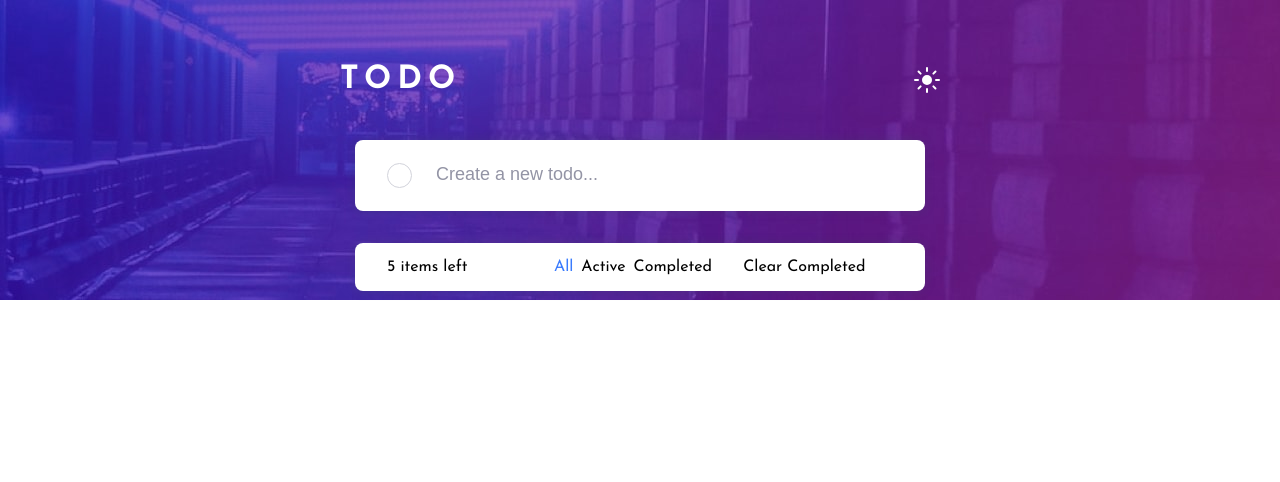
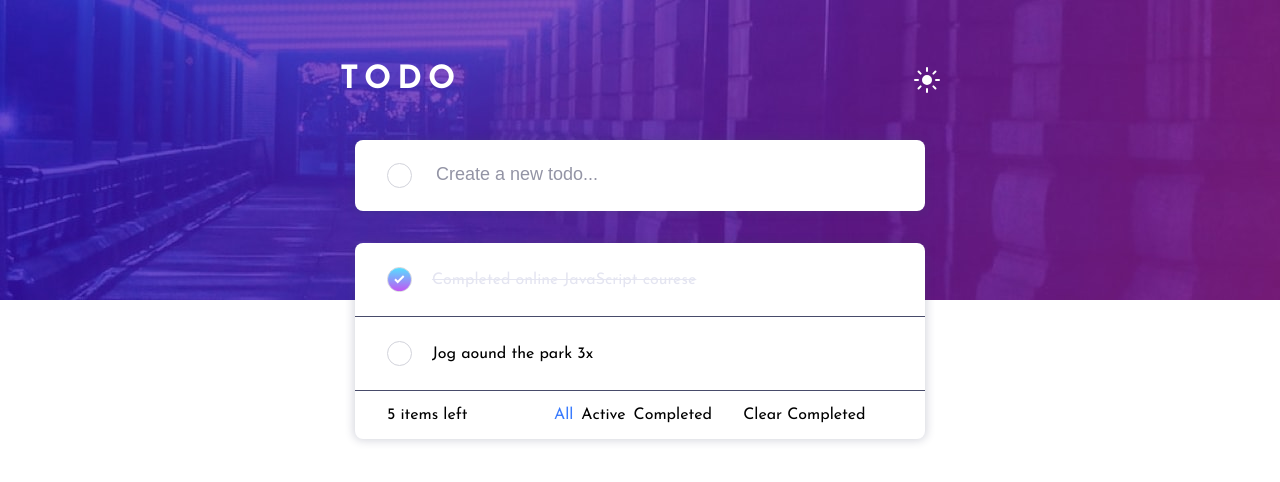
Before and after one commit to tanmaymspatel/todo-app, a React (Create React App) app: page / in a window 1280 px wide. Shown: the top 482 px of the page. Built offline with nearby package versions, Linux system fonts and the light colour scheme.

Commit message:
issue: problems in setting list

```diff
--- a/src/components/TodoList.tsx
+++ b/src/components/TodoList.tsx
@@ -1,32 +1,49 @@
 import deleteImg from '../assets/images/icon-cross.svg'
 import check from '../assets/images/icon-check.svg'
-import { useEffect, useState } from 'react';
+import { useCallback, useEffect, useState } from 'react';
+import { todoList } from './todoTaskDEtails';
 
 
 function TodoList() {
-    const [checked, setChecked] = useState<boolean>(false);
-    const [todoList, setTodoList] = useState<any[]>();
+    // const [checked, setChecked] = useState<boolean>(false);
+    const [todos, setTodos] = useState<any[]>();
 
-    const todoData = todoList?.map((todo, index) => {
+    const onTodoClick = (todo: any, index: number) => {
+        todo.isCompleted === true ? todo.isCompleted = false : todo.isCompleted = true;
+        todoList?.splice(index, 1, todo);
+        localStorage.setItem("todoList", JSON.stringify(todoList))
+    }
+
+    const onDelete = (id: number) => {
+        todoList?.filter((todo: any) => todo.id !== id);
+    }
+
+    const todoData = todos?.map((todo: any, index: number) => {
         return (
             <li className="nav-item d-flex align-items-center position-relative"
                 key={index}
-                onClick={() => setChecked(prev => !prev)}>
+                onClick={() => onTodoClick(todo, index)}>
                 <label htmlFor="todo" className="round-check cursor-pointer">
-                    {checked && <figure className='check-container d-flex align-items-center justify-content-center'>
+                    {todo.isCompleted && <figure className='check-container d-flex align-items-center justify-content-center'>
                         <img src={check} alt="check-mark" className='icon-check' />
                     </figure>}
                 </label>
-                <p className={`${checked ? "text-line-through" : ""} todo-margin cursor-pointer`}>{todo.todo}</p>
-                <img src={deleteImg} alt="delete" className='delete-icon position-absolute cursor-pointer' />
+                <p className={`${todo.isCompleted ? "text-line-through" : ""} todo-margin cursor-pointer`}>{todo.todo}</p>
+                <img src={deleteImg} alt="delete" className='delete-icon position-absolute cursor-pointer'
+                    onClick={() => onDelete(todo.id)}
+                />
             </li>
         )
     })
 
     useEffect(() => {
-        const data = JSON.parse(localStorage.getItem("todoList") as string);
-        setTodoList(data);
-    }, []);
+        localStorage.setItem("todoList", JSON.stringify(todoList) as string)
+    }, [])
+
+    let list: any[];
+    useEffect(() => {
+        setTodos(JSON.parse(localStorage.getItem("todoList") as string))
+    }, [])
 
     return (
         <div className="todo-list-container container">
--- a/src/components/todoTaskDEtails.ts
+++ b/src/components/todoTaskDEtails.ts
@@ -3,7 +3,7 @@ export const todoList = [
     {
         id: 1,
         todo: "Completed online JavaScript courese",
-        isCompleted: false
+        isCompleted: true
     },
     {
         id: 2,
```
